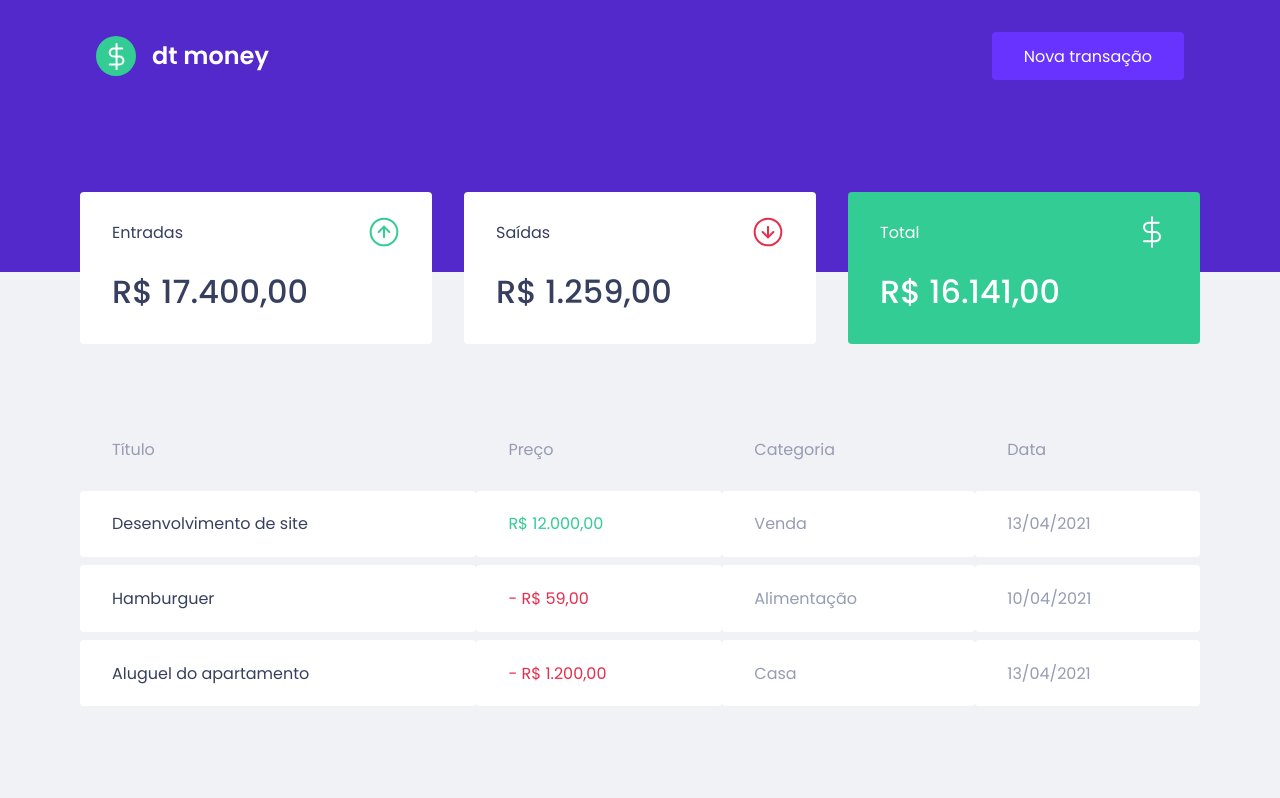
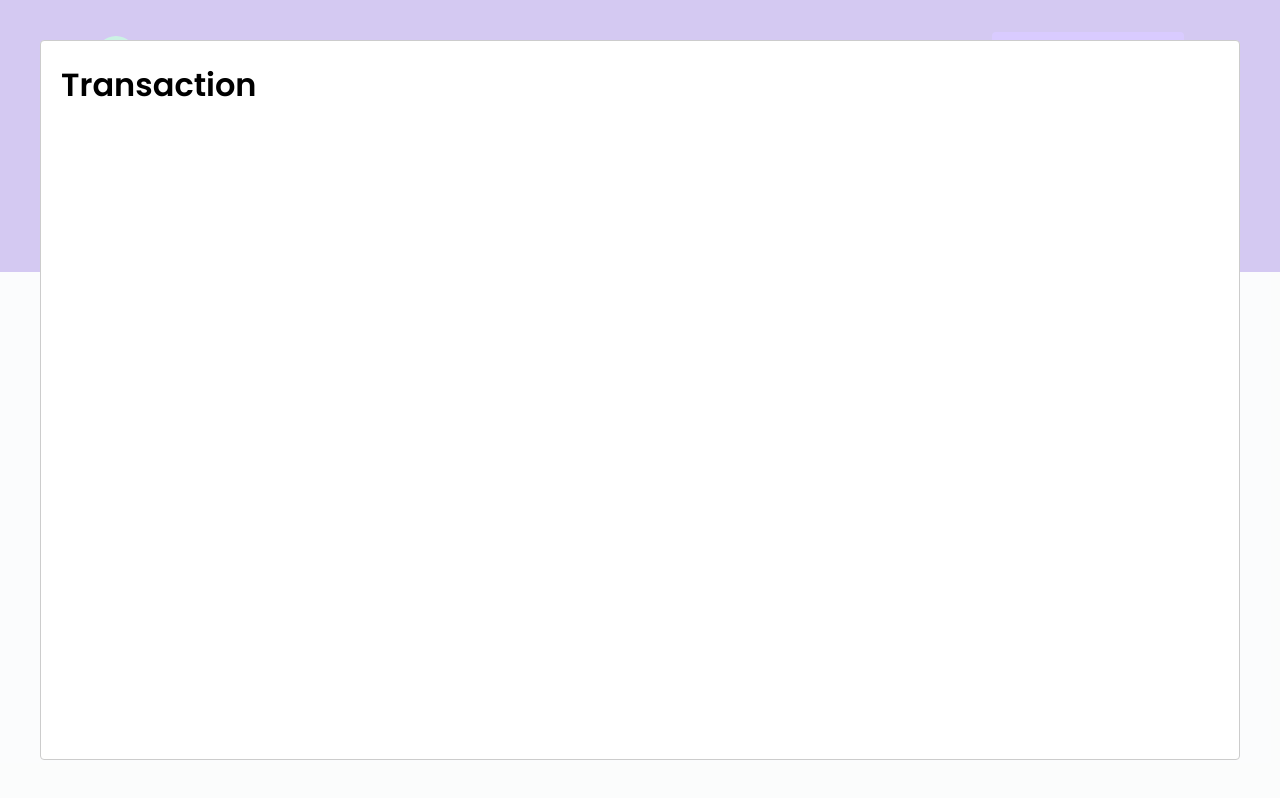
Before and after one commit to wellingtondw/dt-money, a React (Create React App) app: page / in a window 1280 px wide. Both pictures are taken after a click on the button "Nova transação". Built offline with nearby package versions, Linux system fonts and the light colour scheme; no server answers; what miragejs would draw is missing.

Commit message:
add react-modal and create transaction modal base

```diff
--- a/package.json
+++ b/package.json
@@ -6,6 +6,7 @@
     "axios": "^0.21.1",
     "react": "^17.0.1",
     "react-dom": "^17.0.1",
+    "react-modal": "^3.12.1",
     "react-scripts": "4.0.3",
     "styled-components": "^5.2.1",
     "typescript": "^4.1.2",
@@ -19,6 +20,7 @@
     "@types/node": "^12.0.0",
     "@types/react": "^17.0.0",
     "@types/react-dom": "^17.0.0",
+    "@types/react-modal": "^3.12.0",
     "@types/styled-components": "^5.1.9",
     "miragejs": "^0.1.41"
   },
--- a/src/App.tsx
+++ b/src/App.tsx
@@ -1,8 +1,12 @@
+import { useState } from 'react';
 import { createServer } from 'miragejs'
+import Modal from 'react-modal'
 import { GlobalStyle } from "./styles/global";
 
 import { Header } from "./components/Header";
 import { Dashboard } from "./pages/Dashboard";
+import { TransactionModal } from './components/TransactionModal'
+
 
 createServer({
   routes() {
@@ -23,11 +27,24 @@ createServer({
   }
 })
 
+Modal.setAppElement('#root')
+
 export function App() {
+  const [isTransactionModalOpen, setIsTransactionModalOpen] = useState(false)
+
+  const handleOpenTransactionModal = () => {
+    setIsTransactionModalOpen(true)
+  }
+
+  const handleCloseTransactionModal = () => {
+    setIsTransactionModalOpen(false)
+  }
+
   return (
     <>
-      <Header />
+      <Header openNewTransactionModal={handleOpenTransactionModal}/>
       <Dashboard />
+      <TransactionModal isOpen={isTransactionModalOpen} onRequestClose={handleCloseTransactionModal}/>
       <GlobalStyle />
     </>
   );
--- a/src/components/Header/index.tsx
+++ b/src/components/Header/index.tsx
@@ -2,12 +2,16 @@ import LogoImg from '../../assets/logo.svg'
 
 import * as S from './styles'
 
-export function Header() {
+type HeaderProps = {
+  openNewTransactionModal: () => void;
+}
+
+export function Header({ openNewTransactionModal }: HeaderProps) {
   return (
     <S.Container>
       <S.Content>
         <img src={LogoImg} alt='dt-money'/>
-        <button type='button'>Nova transação</button>
+        <button type='button' onClick={openNewTransactionModal}>Nova transação</button>
       </S.Content>
     </S.Container>
   )
--- /dev/null
+++ b/src/components/TransactionModal/index.tsx
@@ -0,0 +1,11 @@
+import Modal, { Props } from 'react-modal'
+
+type TransactionModalProps = Props
+
+export function TransactionModal(props: TransactionModalProps) {
+  return (
+    <Modal {...props}>
+      <h1>Transaction</h1>
+    </Modal>
+  )
+}
```
Also changed, not shown: 1 other file (tests, documents, lock files or other folders).
